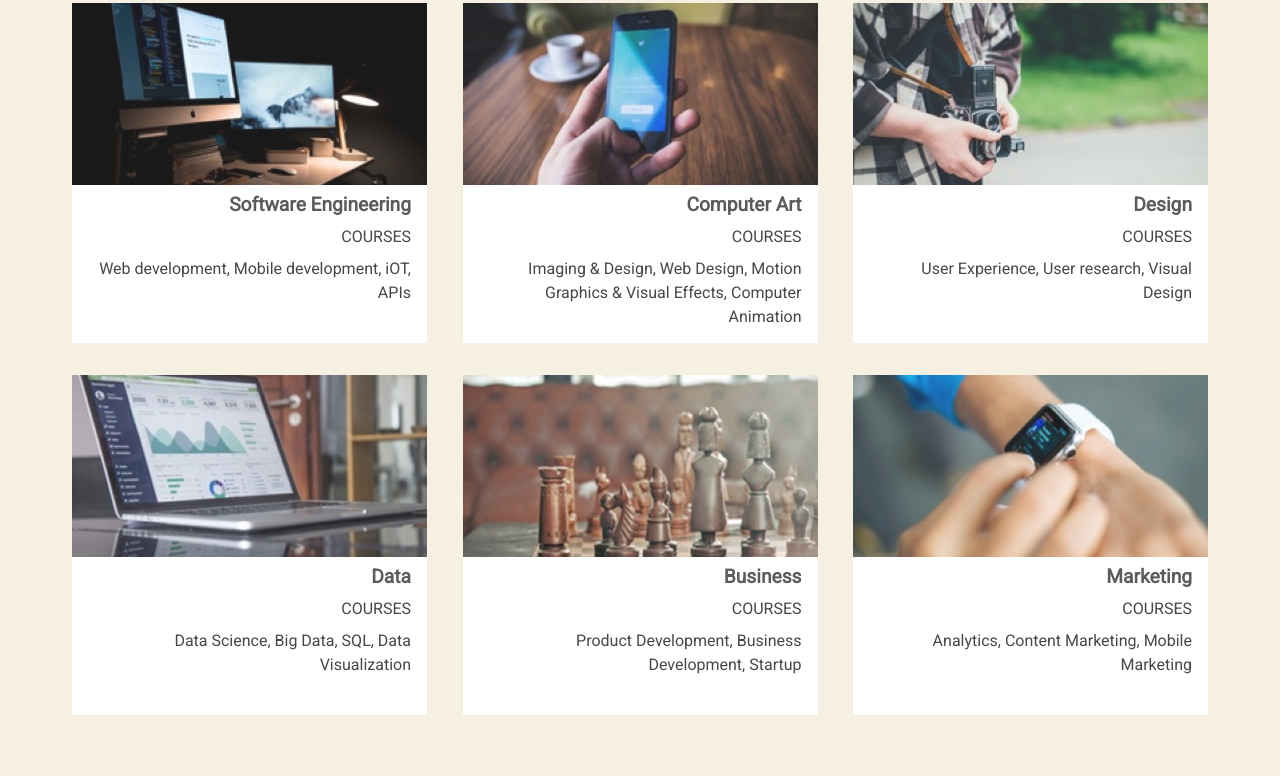
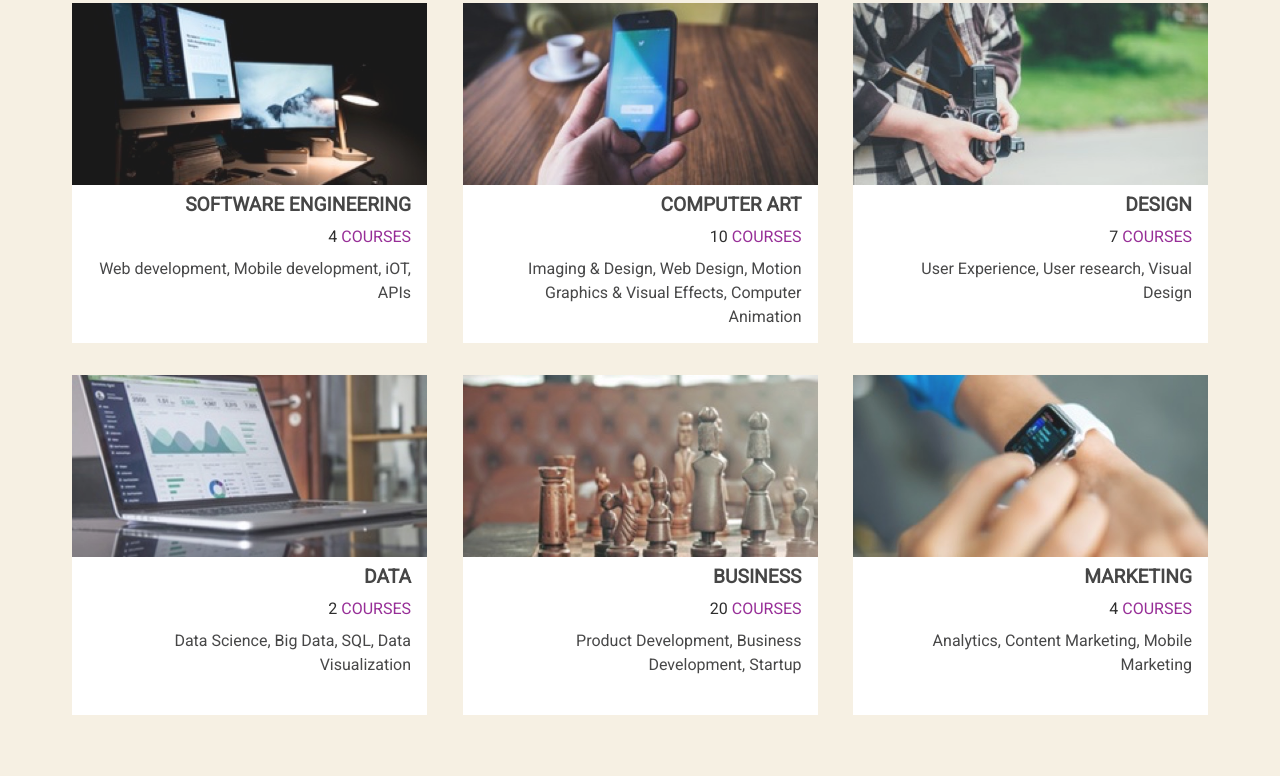
Before and after one commit to kstanigar/capstone, a plain HTML site: page index.html in a window 1280 px wide. Shown: the part 1368-2144 px from the top of the page. Drawn offline with nearby package versions, Linux system fonts and the light colour scheme.

Commit message:
Added text decoration to courses

```diff
--- a/index.html
+++ b/index.html
@@ -152,7 +152,7 @@
           <img src="resources/images/course-software.jpg" alt="desktop and monitors">
           <div class="course-text">
             <h3><a href="#">Software Engineering</a></h3>
-            <h4>COURSES</h4>
+            <h4><span>4</span> COURSES</h4>
             <p>Web development, Mobile development, iOT, APIs</p>
           </div>
         </div>
@@ -162,7 +162,7 @@
           <img src="resources/images/course-computer-art.jpg" alt="close-up of smartphone in hand">
           <div class="course-text">
             <h3><a href="#">Computer Art</a></h3>
-            <h4>COURSES</h4>
+            <h4><span>10</span> COURSES</h4>
             <p>Imaging & Design, Web Design, Motion Graphics & Visual Effects, Computer Animation</p>
           </div>
         </div>
@@ -172,7 +172,7 @@
           <img src="resources/images/course-design.jpg" alt="person holding a vintage photographer's camera">
           <div class="course-text">
             <h3><a href="#">Design</a></h3>
-            <h4>COURSES</h4>
+            <h4><span>7</span> COURSES</h4>
             <p>User Experience, User research, Visual Design</p>
           </div>
         </div>
@@ -182,7 +182,7 @@
           <img src="resources/images/course-data.jpg" alt="laptop on a desk">
           <div class="course-text">
             <h3><a href="#">Data</a></h3>
-            <h4>COURSES</h4>
+            <h4><span>2</span> COURSES</h4>
             <p>Data Science, Big Data, SQL, Data Visualization</p>
           </div>
         </div>
@@ -192,7 +192,7 @@
           <img src="resources/images/course-business.jpg" alt="close-up of chess figurines">
           <div class="course-text">
             <h3><a href="#">Business</a></h3>
-            <h4>COURSES</h4>
+            <h4><span>20</span> COURSES</h4>
             <p>Product Development, Business Development, Startup</p>
           </div>
         </div>
@@ -202,7 +202,7 @@
           <img src="resources/images/course-marketing.jpg" alt="close-up of smartwatch on wrist">
           <div class="course-text">
             <h3><a href="#">Marketing</a></h3>
-            <h4>COURSES</h4>
+            <h4><span>4</span> COURSES</h4>
             <p>Analytics, Content Marketing, Mobile Marketing</p>
           </div>
         </div>
--- a/resources/css/style.css
+++ b/resources/css/style.css
@@ -370,6 +370,10 @@ h1.first-line {
   padding-bottom: 2px;
  }
 
+ .info-text > a:hover {
+   border: none;
+ }
+
 
  h5 {
    margin: 0 auto;
@@ -423,6 +427,13 @@ h1.first-line {
    padding: 0 1rem 0.9rem 1rem;
  }
 
+ .course-text h4 {
+   color: purple;
+ }
+ .course-text h4 span {
+   color: black;
+ }
+
  .course-text h3,
  .course-text h4,
  .course-text p {
@@ -430,8 +441,13 @@ h1.first-line {
    line-height: 1.5rem;
    margin: 0.5rem 0 0 0;
    padding: 0;
-   /*border: 1px solid green;*/
  }
+
+ .course-text h3 {
+  font-weight: bold;
+   color: black;
+   text-transform: uppercase;
+}
 
  .course:nth-child(3),
  .course:nth-child(1),
```
